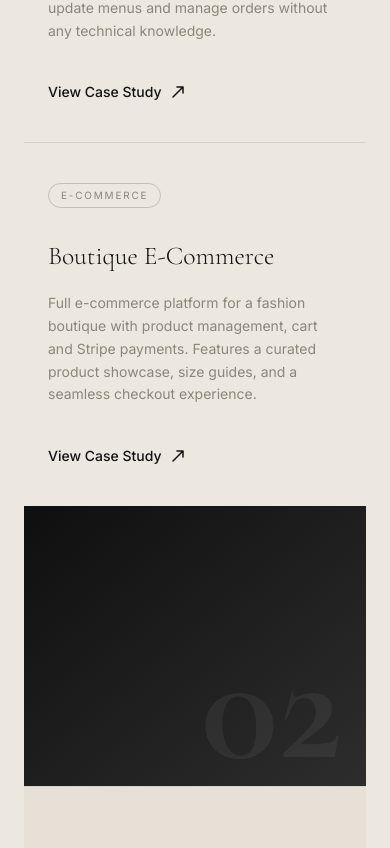
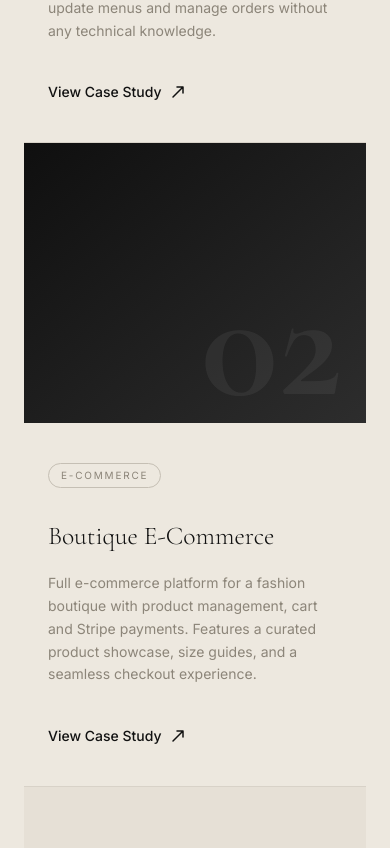
Before and after one commit to Hawkcodess/marcoalcini-portfolio, a Next.js app: page / in a window 390 px wide. Shown: the part 2916-3764 px from the top of the page. Built offline with nearby package versions, Linux system fonts and the light colour scheme.

Commit message:
Fix mobile layout: project cards image ordering, hero font scaling, modal centering

```diff
--- a/components/sections/Projects.jsx
+++ b/components/sections/Projects.jsx
@@ -86,8 +86,8 @@
           </>
         ) : (
           <>
-            <div>{TextBlock}</div>
-            <div className="overflow-hidden">{ImageBlock}</div>
+            <div className="order-2 md:order-1">{TextBlock}</div>
+            <div className="order-1 md:order-2 overflow-hidden">{ImageBlock}</div>
           </>
         )}
       </div>
```
